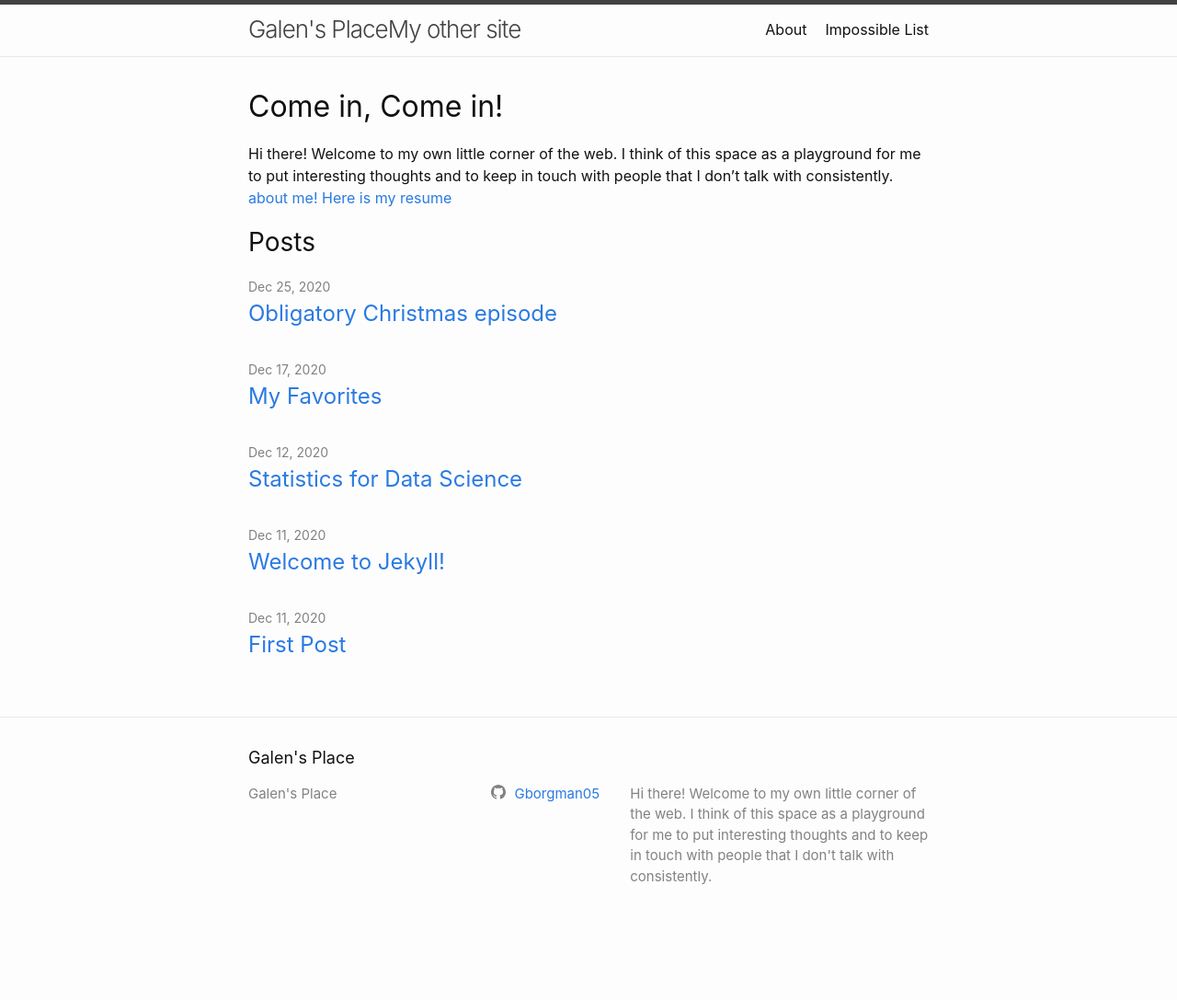
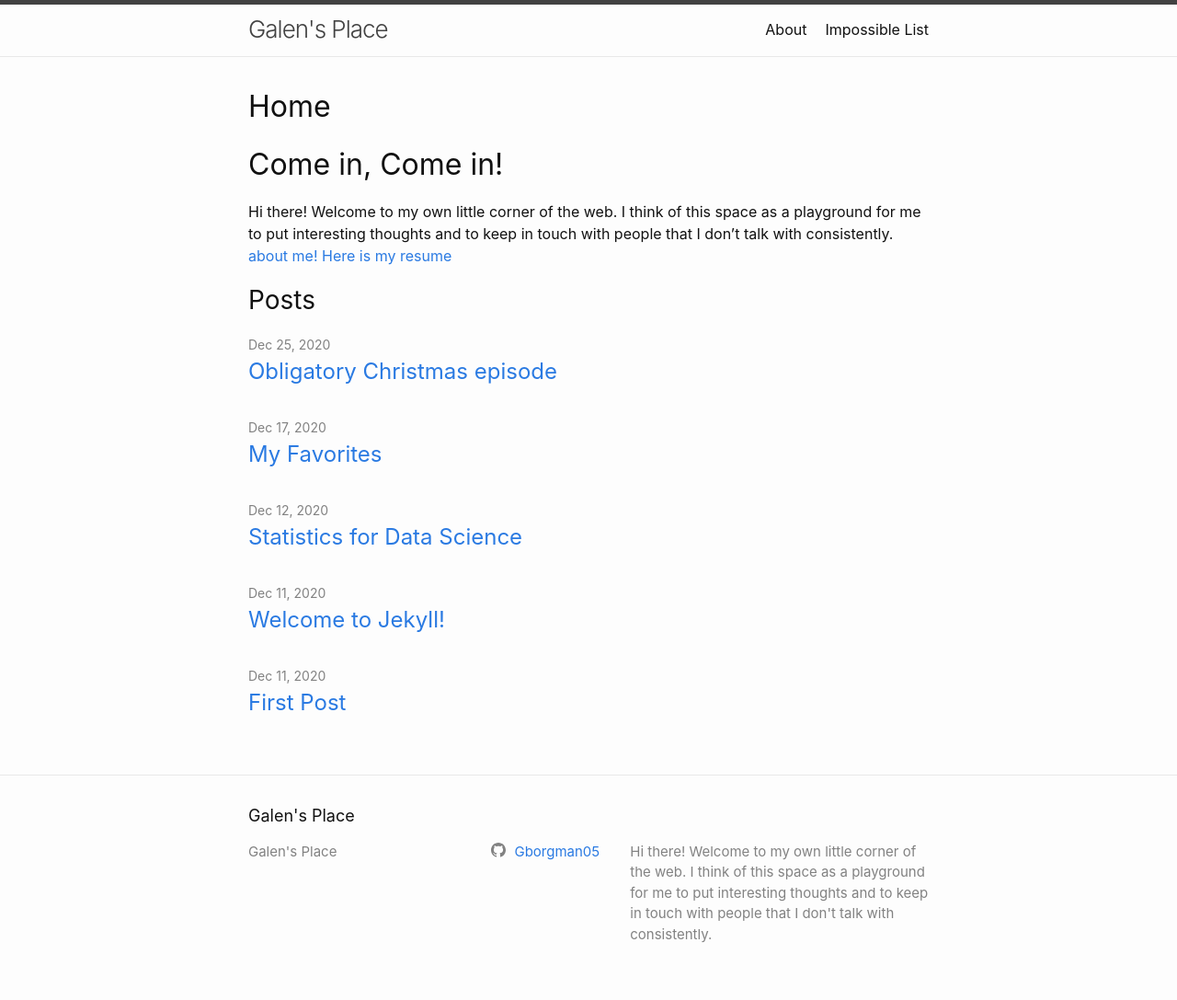
Before and after one commit to Gborgman05/OldGborgman05.github.io, a Jekyll site: the page built from index.markdown, in a window 1280 px wide. Shown: the whole page at 92% size. Built offline with Jekyll 4.4.1, drawn with Linux system fonts in a browser that asks for light colours; before the commit the page ends 1024 px from its top, so only the background shows below that.

Commit message:
header fix

```diff
--- a/_includes/header.html
+++ b/_includes/header.html
@@ -4,7 +4,7 @@
     {%- assign default_paths = site.pages | map: "path" -%}
     {%- assign page_paths = site.header_pages | default: default_paths -%}
     <a class="site-title" rel="author" href="{{ "/" | relative_url }}">{{ site.title | escape }}</a>
-    <a class="site-title" href="http://galenborgman.com">My other site</a>
+    {% comment %} <a class="site-title" href="http://galenborgman.com">My other site</a> {% endcomment %}
 
     {%- if page_paths -%}
       <nav class="site-nav">
--- a/index.markdown
+++ b/index.markdown
@@ -3,6 +3,8 @@
 # To modify the layout, see https://jekyllrb.com/docs/themes/#overriding-theme-defaults
 
 layout: home
+title: Home
+permalink: /
 ---
 # Come in, Come in!
 
```
